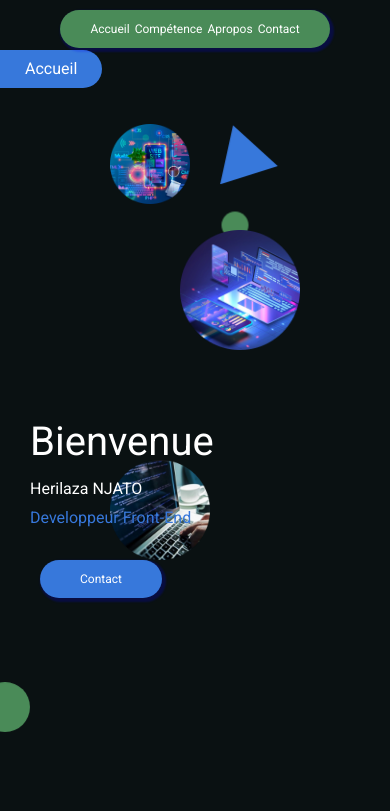
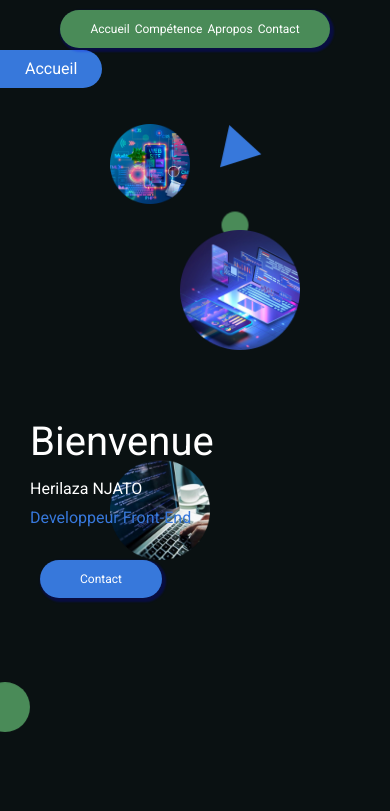
Before and after one commit to Njato12/examen-vite, a React (Vite) app: page / in a window 390 px wide. Shown: the top 811 px of the page. Built offline with nearby package versions, Linux system fonts and the light colour scheme.

Commit message:
rectification des responsive sur les triangle

```diff
--- a/src/Assets/svg/style/styleIcon.scss
+++ b/src/Assets/svg/style/styleIcon.scss
@@ -27,8 +27,8 @@
     height: 100%;
 }
 .tri{
-    width: 70%;
-    height: 70%;
+    width: 50%;
+    height: 50%;
 }
 @screen lg{
     .resExagAp1{
```
